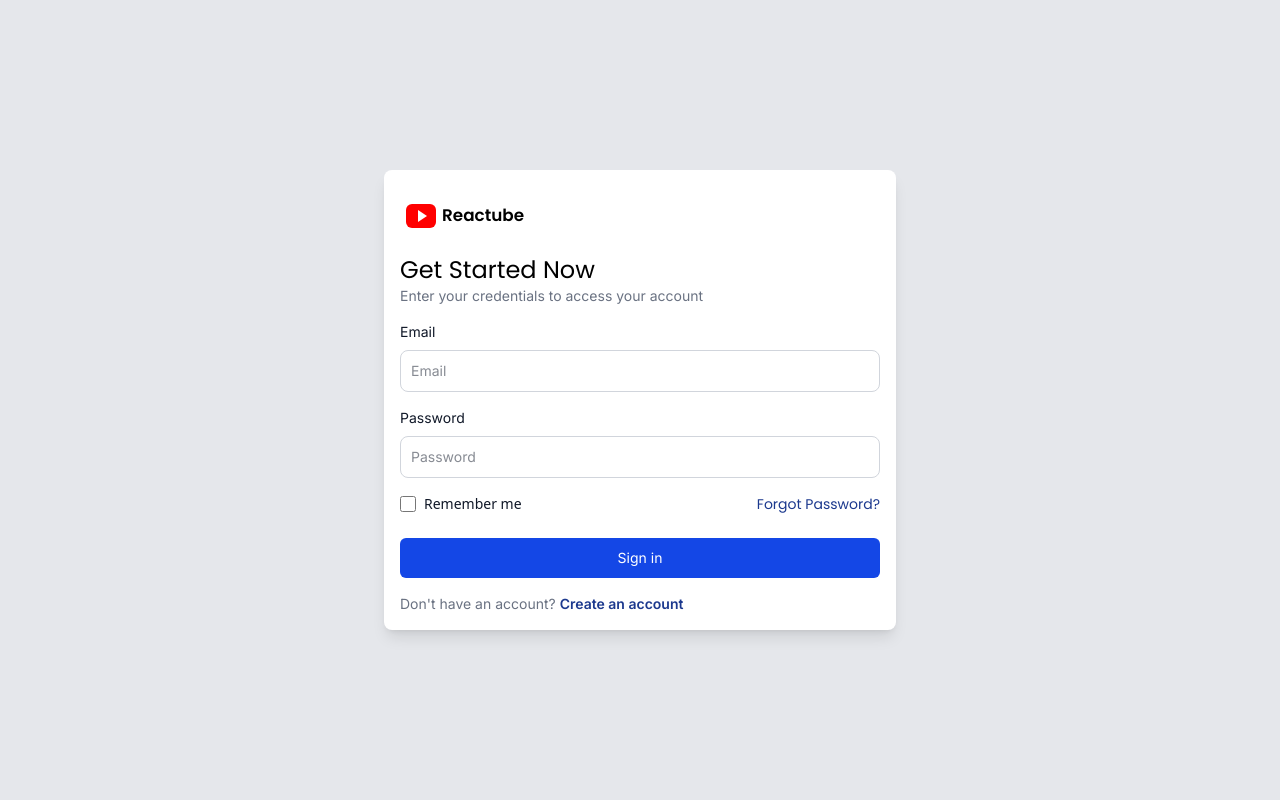
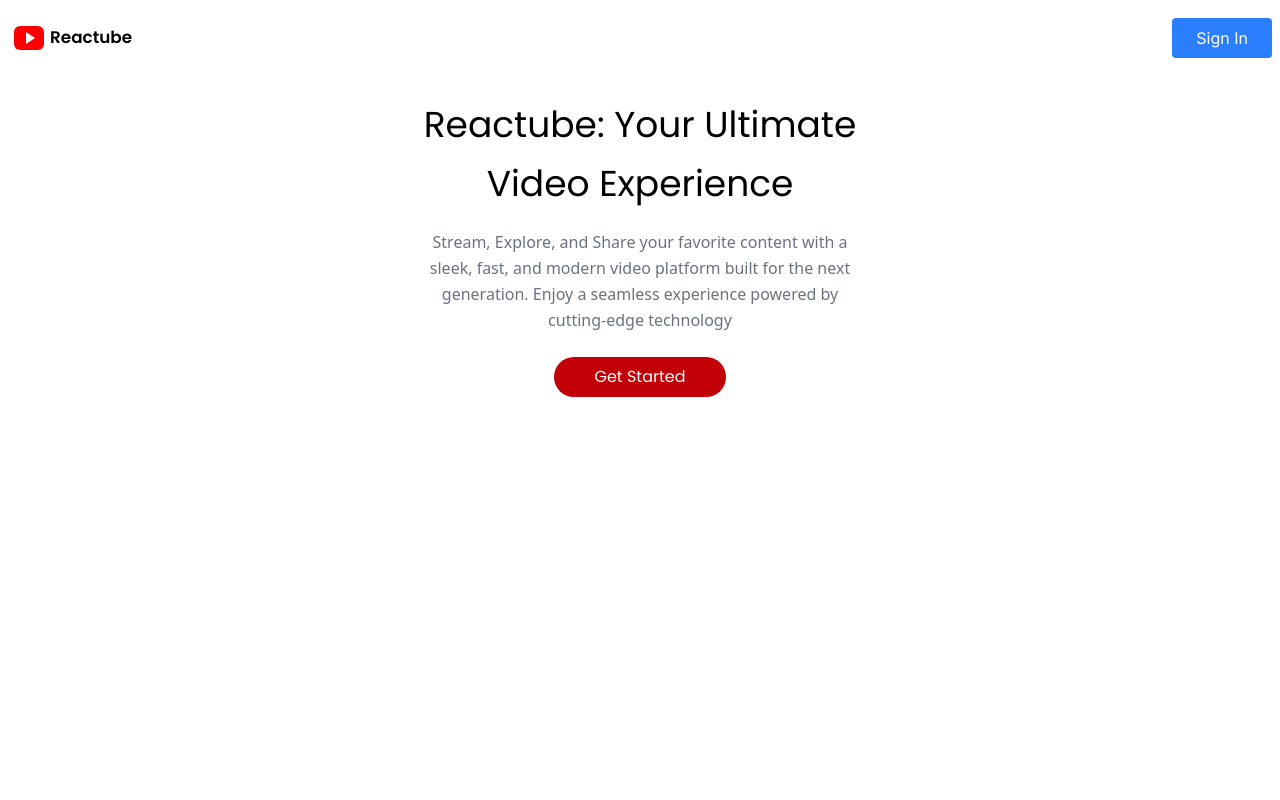
Before and after one commit to MemiMint/reactube, a React (Vite) app: page / in a window 1280 px wide. Shown: the top 800 px of the page. Built offline with nearby package versions, Linux system fonts and the light colour scheme.

Commit message:
feature/10/navigation-between-pages: Added test cases to NotFound component

```diff
--- a/package.json
+++ b/package.json
@@ -17,6 +17,7 @@
     "react": "^19.0.0",
     "react-dom": "^19.0.0",
     "react-icons": "^5.4.0",
+    "react-router": "^7.2.0",
     "tailwindcss": "^4.0.4"
   },
   "devDependencies": {
--- a/src/App.tsx
+++ b/src/App.tsx
@@ -1,8 +1,9 @@
 import { FC } from "react";
-import SignIn from "./modules/auth/signin";
+import { ApplicationRouter } from "./modules/routing";
+import { ROUTES } from "./modules/routing/routes";
 
 const App: FC = () => {
-  return <SignIn />;
+  return <ApplicationRouter routes={ROUTES} />;
 };
 
 export default App;
--- a/src/modules/auth/signin/index.tsx
+++ b/src/modules/auth/signin/index.tsx
@@ -5,6 +5,7 @@ import { Button } from "../../shared/components/Button";
 import { useStateHandler } from "../../shared/hooks/useStateHandler";
 import { Checkbox } from "../../shared/components/Checkbox";
 import { useLoading } from "../../shared/hooks/useLoading";
+import { NavLink } from "react-router";
 
 type LoginState = {
   email: string;
@@ -64,9 +65,11 @@ const Page: FC = () => {
           <div>
             <p className="font-secondary text-sm text-gray-500 mt-4">
               Don't have an account?{" "}
-              <span className="text-blue-900 font-semibold">
-                Create an account
-              </span>
+              <NavLink to="/auth/signup">
+                <span className="text-blue-900 font-semibold">
+                  Create an account
+                </span>
+              </NavLink>
             </p>
           </div>
         </div>
--- a/src/modules/auth/signup/components/SignUpForm/index.tsx
+++ b/src/modules/auth/signup/components/SignUpForm/index.tsx
@@ -2,6 +2,7 @@ import { FC } from "react";
 import { DateOfBirth, Email, PersonalInfo, TermsAgreement } from "./components";
 import { useStateHandler } from "../../../../shared/hooks/useStateHandler";
 import { Button } from "../../../../shared/components/Button";
+import { NavLink } from "react-router";
 
 export const SignUpForm: FC = () => {
   const { state, updateState } = useStateHandler({
@@ -57,7 +58,9 @@ export const SignUpForm: FC = () => {
       <div className="text-center mt-2">
         <p className="font-secondary font-medium text-gray-500 text-sm">
           Have an account?{" "}
-          <span className="text-blue-500 font-bold">Sign In</span>
+          <NavLink to="/auth/signin">
+            <span className="text-blue-500 font-bold">Sign In</span>
+          </NavLink>
         </p>
       </div>
     </div>
--- a/src/modules/home/components/Header/index.tsx
+++ b/src/modules/home/components/Header/index.tsx
@@ -1,3 +1,4 @@
+import { NavLink } from "react-router";
 import { Logo } from "../../../shared/components/Logo";
 import { useScrollDetection } from "../../../shared/hooks/useScrollDetection";
 
@@ -11,9 +12,11 @@ export const Header = () => {
       }`}
     >
       <Logo />
-      <button className="py-2 px-6 rounded-sm text-white outline-none bg-blue-500 font-secondary font-medium">
-        Sign In
-      </button>
+      <NavLink to="/auth/signin">
+        <button className="cursor-pointer py-2 px-6 rounded-sm text-white outline-none bg-blue-500 font-secondary font-medium hover:bg-blue-600">
+          Sign In
+        </button>
+      </NavLink>
     </header>
   );
 };
--- a/src/modules/home/components/Hero/index.tsx
+++ b/src/modules/home/components/Hero/index.tsx
@@ -1,3 +1,5 @@
+import { NavLink } from "react-router";
+
 export const Hero = () => {
   return (
     <section className="w-full h-screen">
@@ -10,8 +12,9 @@ export const Hero = () => {
           and modern video platform built for the next generation. Enjoy a
           seamless experience powered by cutting-edge technology
         </p>
-        <button
-          className="
+        <NavLink to="/auth/signup">
+          <button
+            className="
               font-primary
               font-medium
               py-2 px-10
@@ -24,9 +27,10 @@ export const Hero = () => {
               duration-300
               hover:scale-105
             "
-        >
-          Get Started
-        </button>
+          >
+            Get Started
+          </button>
+        </NavLink>
       </div>
     </section>
   );
--- a/src/modules/home/components/sections/CallToAction/index.tsx
+++ b/src/modules/home/components/sections/CallToAction/index.tsx
@@ -1,3 +1,5 @@
+import { NavLink } from "react-router";
+
 export const CallToAction = () => {
   return (
     <section className="py-16 bg-red-700 text-white text-center">
@@ -9,9 +11,11 @@ export const CallToAction = () => {
           Experience a new way to stream, share, and explore content. No ads. No
           restrictions. Just pure entertainment.
         </p>
-        <button className="cursor-pointer mt-6 bg-white text-red-700 font-medium text-lg px-6 py-3 rounded-full shadow-lg transition-transform duration-300 hover:scale-105">
-          Get Started
-        </button>
+        <NavLink to="/auth/signup">
+          <button className="cursor-pointer mt-6 bg-white text-red-700 font-medium text-lg px-6 py-3 rounded-full shadow-lg transition-transform duration-300 hover:scale-105">
+            Get Started
+          </button>
+        </NavLink>
       </div>
     </section>
   );
--- /dev/null
+++ b/src/modules/routing/index.tsx
@@ -0,0 +1,39 @@
+import { FC } from "react";
+import { BrowserRouter, Route, Routes } from "react-router";
+import { AppRoute } from "./types";
+
+type ApplicationRouterProps = {
+  routes: AppRoute[];
+};
+
+export const ApplicationRouter: FC<ApplicationRouterProps> = ({ routes }) => {
+  console.log(routes);
+
+  return (
+    <BrowserRouter>
+      <Routes>
+        {routes.map((route, index) => {
+          return route.childrenRoutes ? (
+            <Route key={index}>
+              {route.childrenRoutes.map((childRoute, childIndex) => (
+                <Route
+                  key={childIndex}
+                  index={childRoute.index}
+                  path={childRoute.path}
+                  element={childRoute.element}
+                />
+              ))}
+            </Route>
+          ) : (
+            <Route
+              key={index}
+              index={route.index && !route.path}
+              path={route.path}
+              element={route.element}
+            />
+          );
+        })}
+      </Routes>
+    </BrowserRouter>
+  );
+};
--- /dev/null
+++ b/src/modules/routing/routes.tsx
@@ -0,0 +1,34 @@
+import { type RouteProps } from "react-router";
+import Home from "../home";
+import SignIn from "../auth/signin";
+import SignUp from "../auth/signup";
+import NotFound from "../shared/components/NotFound";
+
+type AppRoute = RouteProps & { childrenRoutes?: RouteProps[] };
+
+const ROUTE_PATH = {
+  HOME: "/",
+  AUTH: "/auth",
+  SIGN_IN: "/signin",
+  SIGN_UP: "/signup",
+};
+
+export const ROUTES: AppRoute[] = [
+  {
+    path: ROUTE_PATH.HOME,
+    index: true,
+    element: <Home />,
+  },
+  {
+    path: ROUTE_PATH.AUTH,
+    element: null,
+    childrenRoutes: [
+      { index: true, path: `/auth${ROUTE_PATH.SIGN_IN}`, element: <SignIn /> },
+      { path: `/auth${ROUTE_PATH.SIGN_UP}`, element: <SignUp /> },
+    ],
+  },
+  {
+    path: "*",
+    element: <NotFound />,
+  },
+];
--- /dev/null
+++ b/src/modules/routing/types.ts
@@ -0,0 +1,3 @@
+import type { RouteProps } from "react-router";
+
+export type AppRoute = RouteProps & { childrenRoutes?: RouteProps[] };
--- /dev/null
+++ b/src/modules/shared/components/NotFound/index.tsx
@@ -0,0 +1,19 @@
+// src/modules/shared/components/NotFound.tsx
+import { FC } from "react";
+import { Link } from "react-router";
+
+const NotFound: FC = () => {
+  return (
+    <div className="flex flex-col items-center justify-center h-screen text-center">
+      <h1 className="text-4xl font-bold mb-4">404 - Page Not Found</h1>
+      <p className="text-lg mb-6">
+        Sorry, the page you're looking for doesn't exist.
+      </p>
+      <Link to="/" className="text-blue-500 hover:underline">
+        Go back to Home
+      </Link>
+    </div>
+  );
+};
+
+export default NotFound;
```
Also changed, not shown: 2 other files (tests, documents, lock files or other folders).
